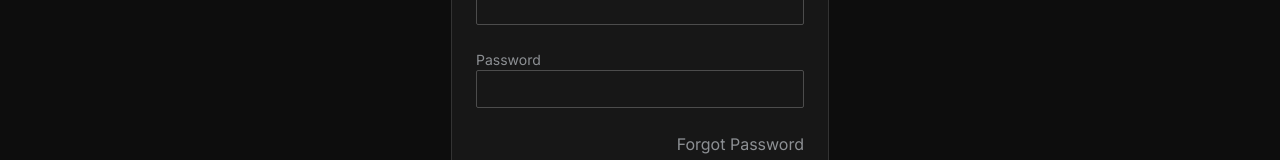
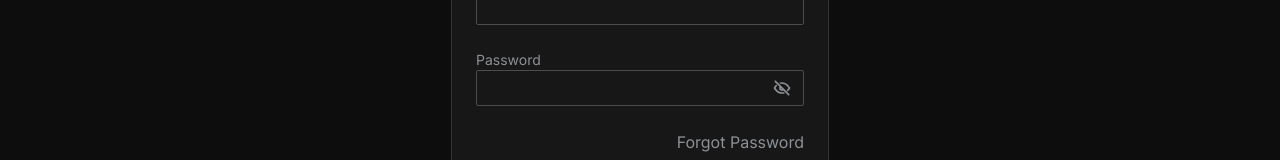
Before and after one commit to samurai-photochat/samurai-photochat-app, a Next.js app: page /auth/login in a window 1280 px wide. Shown: the part 291-451 px from the top of the page. Built offline with nearby package versions, Linux system fonts and the light colour scheme.

Commit message:
feat(auth): add login mutation endpoint

```diff
--- a/app/auth/login/page.tsx
+++ b/app/auth/login/page.tsx
@@ -1,4 +1,4 @@
-import LoginForm from "@/features/auth/ui/Login/LoginForm"
+import Login from "@/widgets/auth/ui/Login/Login";
 export default function LoginPage() {
-  return <LoginForm />
+  return <Login />
 }
--- a/features/auth/api/authApi.ts
+++ b/features/auth/api/authApi.ts
@@ -28,8 +28,17 @@ export const authApi = baseApi.injectEndpoints({
           }
         },
       }),
+      login: builder.mutation<BaseResponse, { email: string; password: string }>({
+        query: (credentials) => {
+          return {
+            method: "POST",
+            url: "auth/login",
+            body: credentials,
+          }
+        },
+      }),
     }
   },
 })
 
-export const { useRegistrationMutation, useMeQuery } = authApi
+export const { useRegistrationMutation, useLoginMutation, useMeQuery } = authApi
--- a/features/auth/ui/Login/LoginForm.tsx
+++ b/features/auth/ui/Login/LoginForm.tsx
@@ -9,18 +9,26 @@ import * as React from "react"
 import { useForm } from "react-hook-form"
 import { LoginInputs, loginSchema } from "@/shared/lib/signUpSchema/loginSchema"
 import { zodResolver } from "@hookform/resolvers/zod"
+import { useState } from "react"
+import { TextField } from "@/shared/ui/text-field/text-field"
 
-export default function LoginForm() {
+type Props = {
+  submitAction: ({ email, password }: { email: string; password: string }, reset: () => void) => void
+}
+
+export default function LoginForm({ submitAction }: Props) {
   const {
     register,
     handleSubmit,
     formState: { errors },
+    reset,
   } = useForm<LoginInputs>({
     resolver: zodResolver(loginSchema),
     defaultValues: { email: "", password: "" },
   })
-  const onSubmit = () => {
-    console.log("Form submitted")
+  const [passwordType, setPasswordType] = useState("password")
+  const onSubmit = (data: LoginInputs) => {
+    submitAction(data, reset)
   }
   const providers = [
     { name: "Google", icon: googleIcon, href: "" },
@@ -44,11 +52,17 @@ export default function LoginForm() {
           </Form.Control>
           {errors.email && <div className={s.message}>{errors.email.message}</div>}
         </Form.Field>
-
         <Form.Field name="password" className={s.field}>
           <Form.Label className={s.label}>Password</Form.Label>
           <Form.Control asChild>
-            <input type="password" className={s.input} {...register("password")} />
+            <TextField
+              type={passwordType}
+              password
+              label={undefined}
+              errorMessage={errors.password?.message}
+              iconAction={() => setPasswordType(passwordType === "password" ? "text" : "password")}
+              {...register("password")}
+            />
           </Form.Control>
           {errors.password && <div className={s.message}>{errors.password.message}</div>}
         </Form.Field>
--- /dev/null
+++ b/widgets/auth/ui/Login/Login.tsx
@@ -0,0 +1,23 @@
+"use client"
+import { useLoginMutation } from "@/features/auth/api/authApi"
+import { setAppError } from "@/app/model/appSlice"
+import LoginForm from "@/features/auth/ui/Login/LoginForm"
+import { useAppDispatch } from "@/app/hooks/useAppDispatch";
+
+export default function Login() {
+  const [loginUser] = useLoginMutation()
+  const dispatch = useAppDispatch()
+  const submitAction = ({ email, password }: { email: string; password: string }, reset: () => void) => {
+    loginUser({ email, password })
+      .then((res) => {
+        if (res.error) {
+          throw res.error
+        }
+        reset()
+      })
+      .catch((err) => {
+        dispatch(setAppError(err?.data?.messages[0]?.message))
+      })
+  }
+  return <LoginForm submitAction={submitAction} />
+}
```
